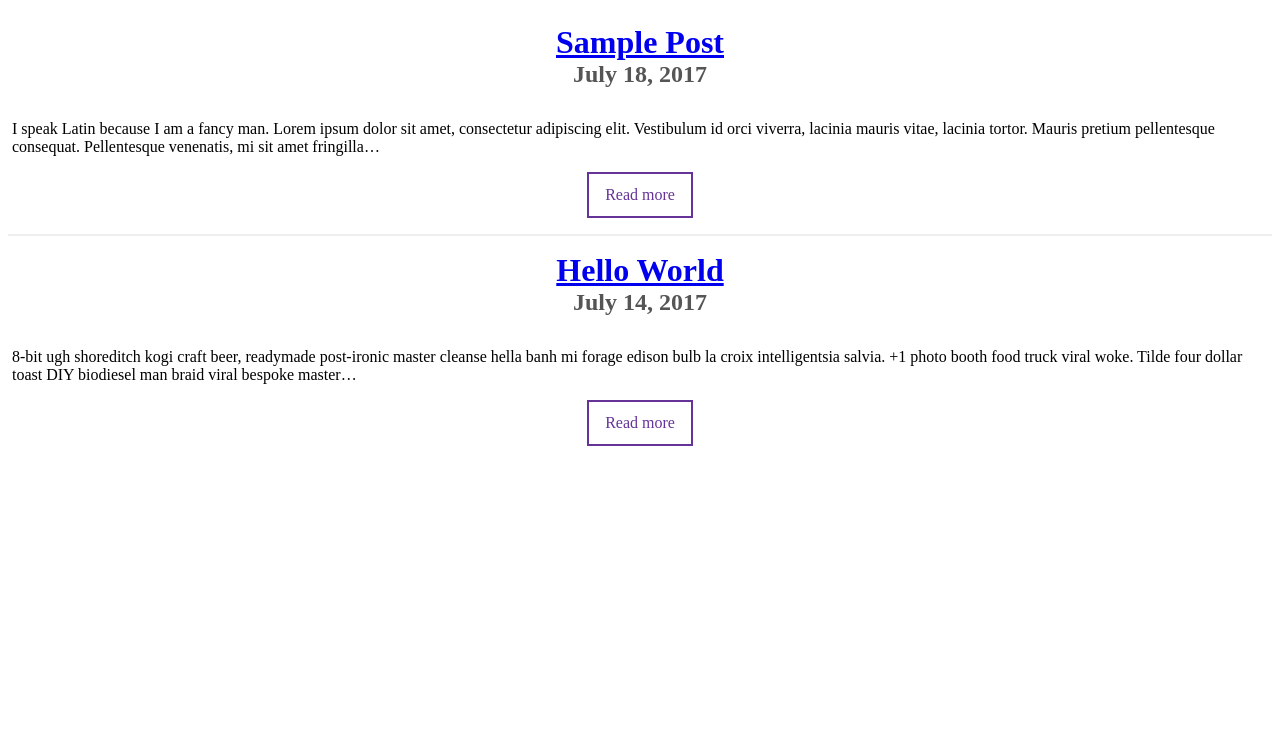
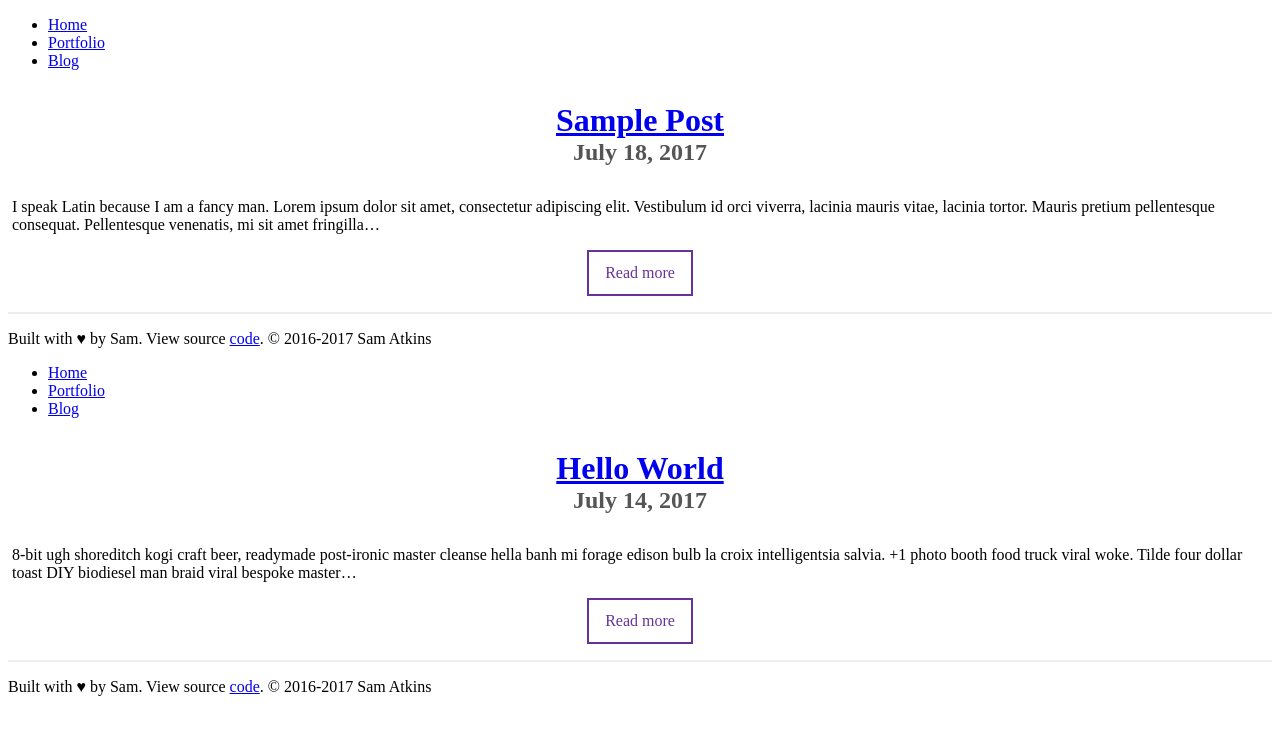
Before and after one commit to cubiio/samatkins.me, a Gatsby site: page /blog in a window 1280 px wide. Built offline with nearby package versions, Linux system fonts and the light colour scheme; Gatsby itself is replaced by a stand-in of ours.

Commit message:
feat: Add nav, footer to blog page

```diff
--- a/src/pages/blog.js
+++ b/src/pages/blog.js
@@ -1,6 +1,8 @@
 import React from 'react'
 import GatsbyLink from 'gatsby-link'
 import Helmet from 'react-helmet'
+import Nav from '../components/Nav'
+import Footer from '../components/Footer'
 
 import Link from '../components/Link'
 
@@ -14,6 +16,8 @@ export default function Blog ({ data }) {
         .filter(post => post.node.frontmatter.title.length > 0)
         .map(({ node: post }) => {
           return (
+            <div>
+              <Nav />
               <div className='blog-post-preview' key={post.id}>
                 <h1 className='title'>
                   <GatsbyLink to={post.frontmatter.path}>
@@ -27,6 +31,8 @@ export default function Blog ({ data }) {
                   {post.excerpt}
                 </p>
                 <Link to={post.frontmatter.path}>Read more</Link>
+              </div>
+              <Footer />
             </div>
           )
         })}
```
Lines whose indentation alone changed are shown as unchanged.
